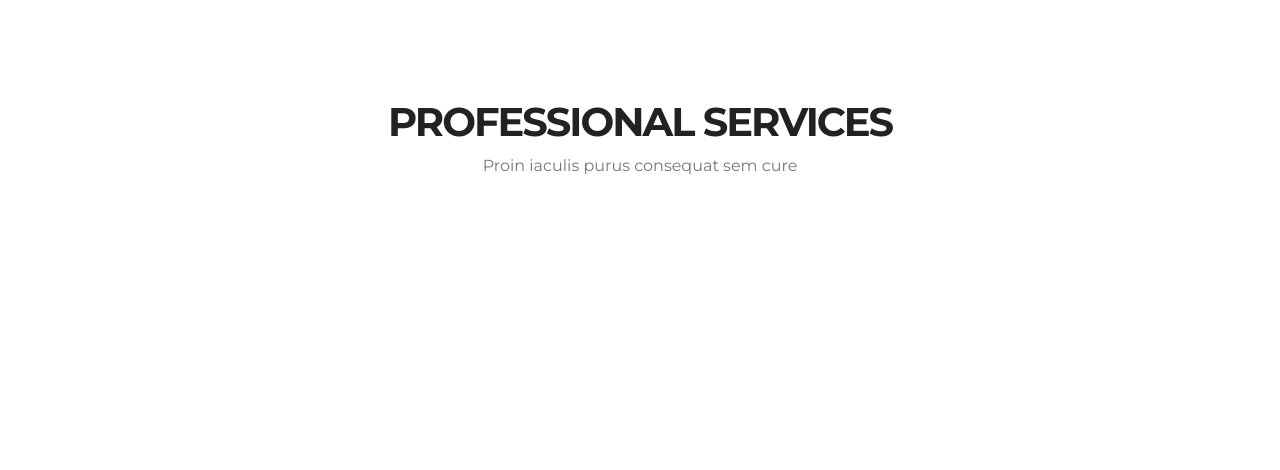
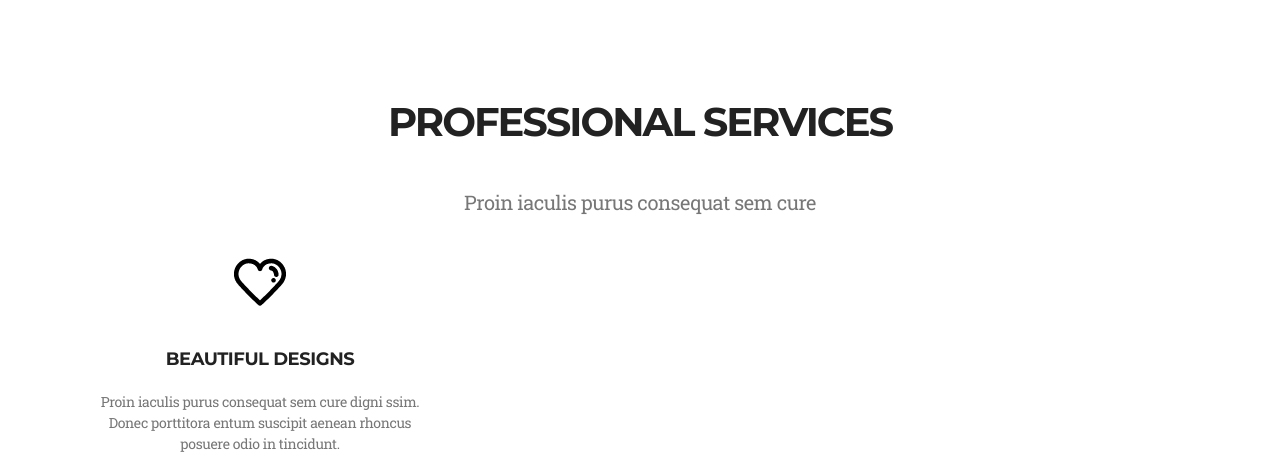
Before and after one commit to coatceatl/treehouse, a website built with webpack: page index.html in a window 1280 px wide. Shown: the part 691-1161 px from the top of the page. Before the commit the page ends 869 px from the top, so only its background shows below. Built offline with nearby package versions, Linux system fonts and the light colour scheme.

Commit message:
added services block and content

```diff
--- a/index.html
+++ b/index.html
@@ -56,12 +56,26 @@
       <div class='cover'></div>
     </section>
 
-    <section class='services d-flex align-items-center text-center'>
+    <section class='services container-padding d-flex align-items-center text-center'>
       <div class='container'>
         <div class='row'>
           <div class='col-12'>
             <h2 class='title-section'>Professional Services</h2>
-            <div class='subtitle-section'>Proin iaculis purus consequat sem cure</div>
+            <div class='subtitle subtitle-gray'>Proin iaculis purus consequat sem cure</div>
+          </div>
+          <div class='col-12 col-sm-6 col-md-4'>
+            <div class='services-block'>
+              <div class='services-block__icon'>
+                <img src='src/img/icon-heart.png' alt='heart'>
+              </div>
+              <div class='services-block__header'>
+                beautiful designs
+              </div>
+              <p class='services-block__text'>
+              Proin iaculis purus consequat sem cure digni ssim. Donec porttitora entum suscipit
+              aenean rhoncus posuere odio in tincidunt.
+              </p>
+            </div>
           </div>
         </div>
       </div>
--- a/src/scss/_hero.scss
+++ b/src/scss/_hero.scss
@@ -40,6 +40,6 @@
   font-weight: 700 !important;
   text-transform: uppercase;
   letter-spacing: -0.37px;
-  padding: 23px 36px 25px 36px !important;
+  padding: 20px 36px 22px 36px !important;
   border-radius: remy(36px) !important;
 }
--- a/src/scss/_services.scss
+++ b/src/scss/_services.scss
@@ -1,3 +1,7 @@
+.container-padding {
+  padding-top: remy(100px);
+  padding-buttom: remy(100px);
+}
 .title-section {
   font-family: $font-family-sans-serif;
   font-size: remy(40px);
@@ -5,5 +9,26 @@
   text-transform: uppercase;
   letter-spacing: -2px;
   color: $title-color;
-  padding-top: remy(100px);
 }
+.subtitle-gray {
+  color: $body-color;
+}
+.services-block__icon {
+  margin-bottom: remy(40px);
+}
+.services-block__header {
+  font-family: $font-family-sans-serif;
+  font-size: remy(18px);
+  font-weight: 700;
+  text-transform: uppercase;
+  letter-spacing: -0.45px;
+  color: $title-color;
+  margin-bottom: 18px;
+}
+.services-block__text {
+  font-family: 'Roboto Slab', serif;
+  font-size: remy(14px);
+  font-weight: 400;
+  color: $body-color;
+  letter-spacing: -0.35px;
+}
```
Also changed, not shown: dist/main.css.
